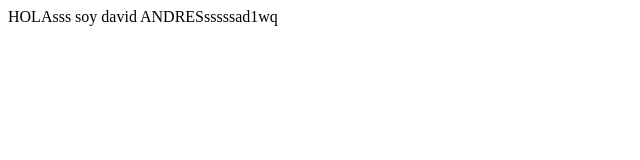
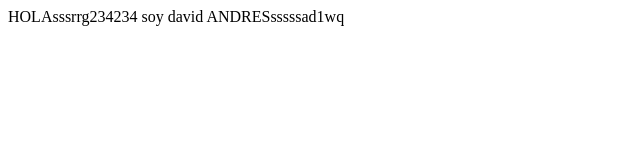
Before and after one commit to D-ave-code/D-ave-code.github.io, a plain HTML site: page index.html in a window 1280 px wide. Shown: the whole page, without its empty margins (0-640 px from the left). Drawn offline with Linux system fonts and the light colour scheme.

Commit message:
Update index.html

```diff
--- a/index.html
+++ b/index.html
@@ -7,7 +7,7 @@
     <title>Document</title>
 </head>
 <body>
-    HOLAsss
+    HOLAsssrrg234234
     soy david ANDRESsssssad1wq
 </body>
 </html>
```
